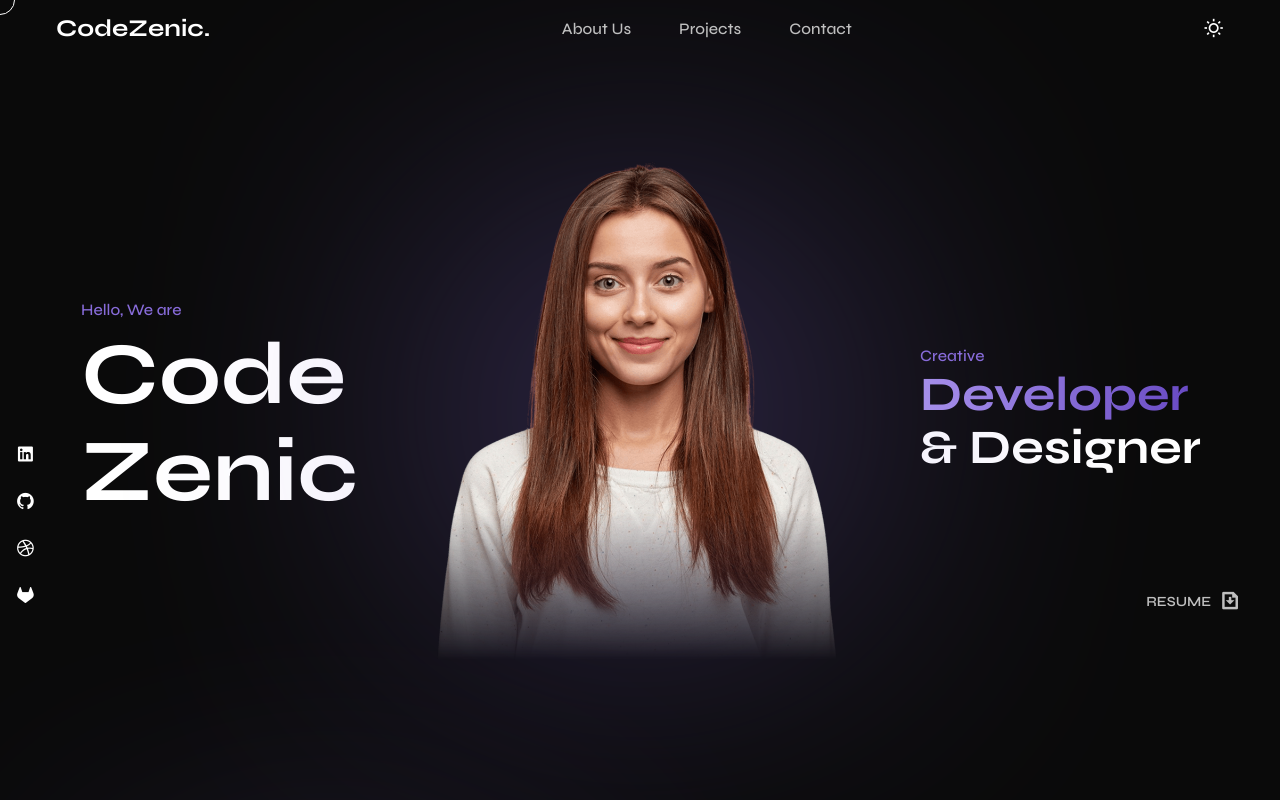
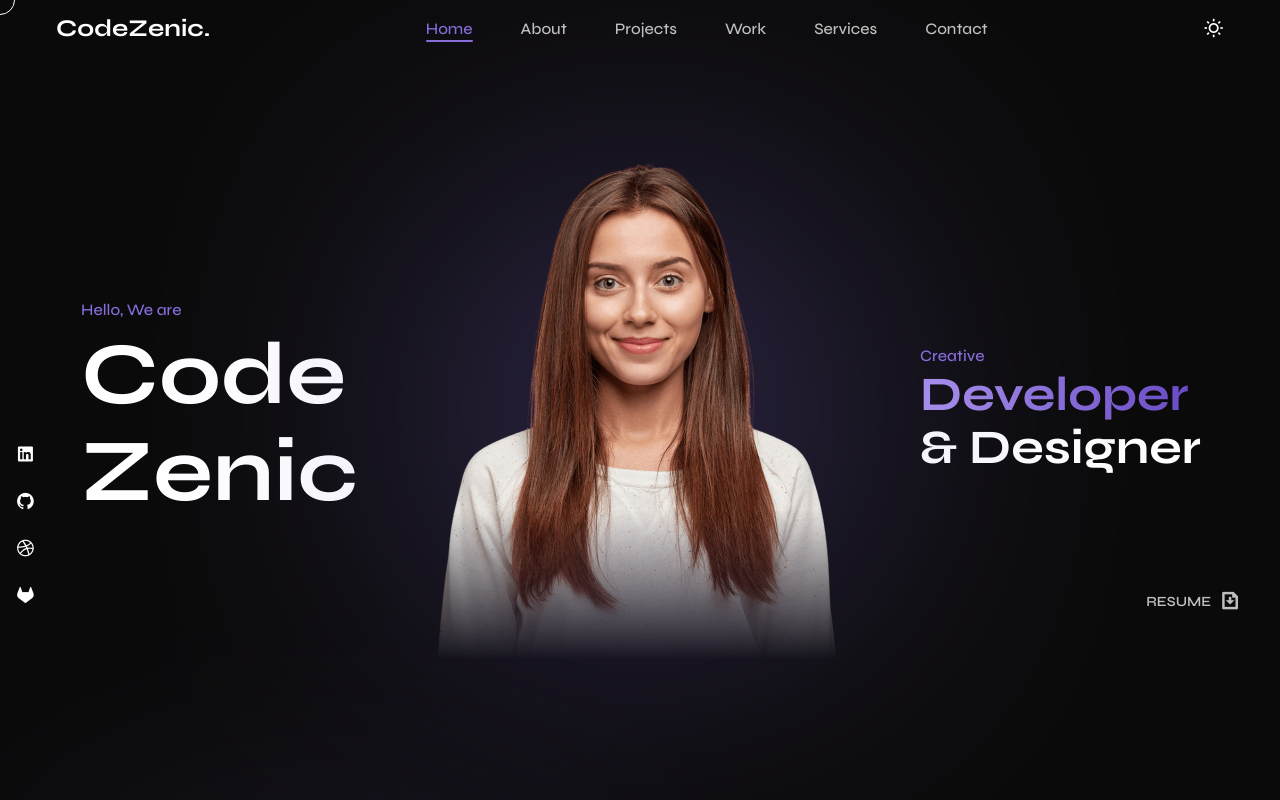
Before and after one commit to binhphanbp/portfolio-digital-marketing, a Next.js app: page / in a window 1280 px wide. Shown: the top 800 px of the page. Built offline with nearby package versions, Linux system fonts and the light colour scheme.

Commit message:
fix: header navigation

```diff
--- a/app/globals.css
+++ b/app/globals.css
@@ -267,7 +267,7 @@ button {
 .nav__list {
   display: flex;
   flex-direction: column;
-  row-gap: 2.5rem;
+  row-gap: 2rem;
 }
 
 .nav__link {
--- a/components/Header.jsx
+++ b/components/Header.jsx
@@ -59,11 +59,20 @@ export default function Header() {
           <ul className="nav__list">
             <li className="nav__item">
               <Link
+                href="#home"
+                className={`nav__link ${activeSection === "home" ? "active-link" : ""}`}
+                onClick={closeMenu}
+              >
+                Home
+              </Link>
+            </li>
+            <li className="nav__item">
+              <Link
                 href="#about"
                 className={`nav__link ${activeSection === "about" ? "active-link" : ""}`}
                 onClick={closeMenu}
               >
-                About Us
+                About
               </Link>
             </li>
             <li className="nav__item">
@@ -73,6 +82,24 @@ export default function Header() {
                 onClick={closeMenu}
               >
                 Projects
+              </Link>
+            </li>
+            <li className="nav__item">
+              <Link
+                href="#work"
+                className={`nav__link ${activeSection === "work" ? "active-link" : ""}`}
+                onClick={closeMenu}
+              >
+                Work
+              </Link>
+            </li>
+            <li className="nav__item">
+              <Link
+                href="#services"
+                className={`nav__link ${activeSection === "services" ? "active-link" : ""}`}
+                onClick={closeMenu}
+              >
+                Services
               </Link>
             </li>
             <li className="nav__item">
--- a/components/Services.jsx
+++ b/components/Services.jsx
@@ -3,7 +3,7 @@ import React from "react";
 
 export default function Services() {
   return (
-    <section className="services section">
+    <section className="services section" id="services">
       <h2 className="section__title">
         What We <span>Offer</span>
       </h2>
--- a/components/Work.jsx
+++ b/components/Work.jsx
@@ -5,7 +5,7 @@ export default function Work() {
   const [activeTab, setActiveTab] = useState("experience");
 
   return (
-    <section className="work section">
+    <section className="work section" id="work">
       <h2 className="section__title">
         <span>Our Work</span>
         <br />
```
